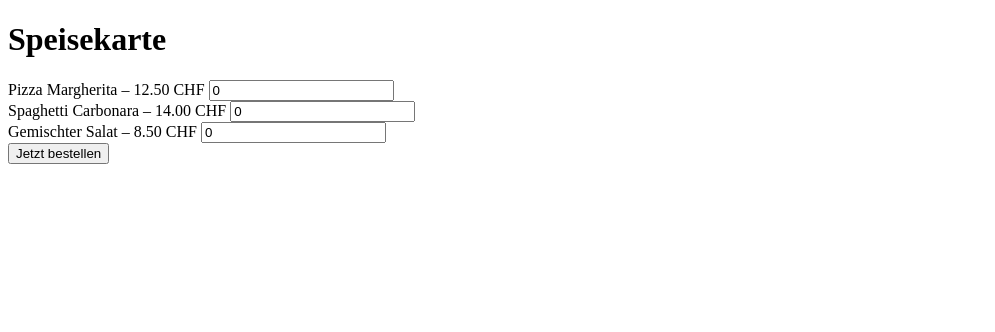
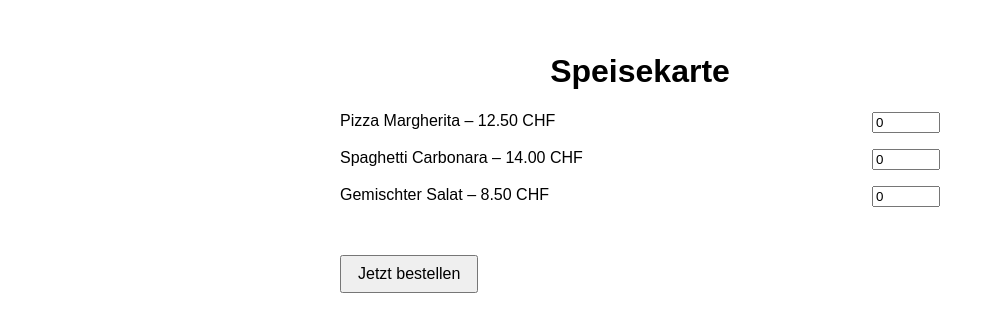
Before and after one commit to Alex10000121/Restaurantverwaltung, a Flask app: page /speisekarte in a window 1280 px wide. Shown: the top 332 px of the page, without its empty margins (0-995 px from the left). Run offline with Flask 3, Linux system fonts and the light colour scheme; data comes from the database, SQL or seed files in the repository.

Commit message:
Hinzufügen von CSS

```diff
--- /dev/null
+++ b/static/css/style.css
@@ -0,0 +1,22 @@
+body {
+    font-family: sans-serif;
+    max-width: 600px;
+    margin: auto;
+    padding: 2rem;
+}
+h1 {
+    text-align: center;
+}
+.speise {
+    margin: 1rem 0;
+    display: flex;
+    justify-content: space-between;
+}
+input[type=number] {
+    width: 60px;
+}
+button {
+    margin-top: 2rem;
+    padding: 0.5rem 1rem;
+    font-size: 1rem;
+}
--- a/templates/speisekarte.html
+++ b/templates/speisekarte.html
@@ -3,9 +3,7 @@
 <head>
     <meta charset="UTF-8">
     <title>Speisekarte</title>
-    <style>
-
-    </style>
+    <link rel="stylesheet" href="{{ url_for('static', filename='css/style.css') }}">
 </head>
 <body>
     <h1>Speisekarte</h1>
```
